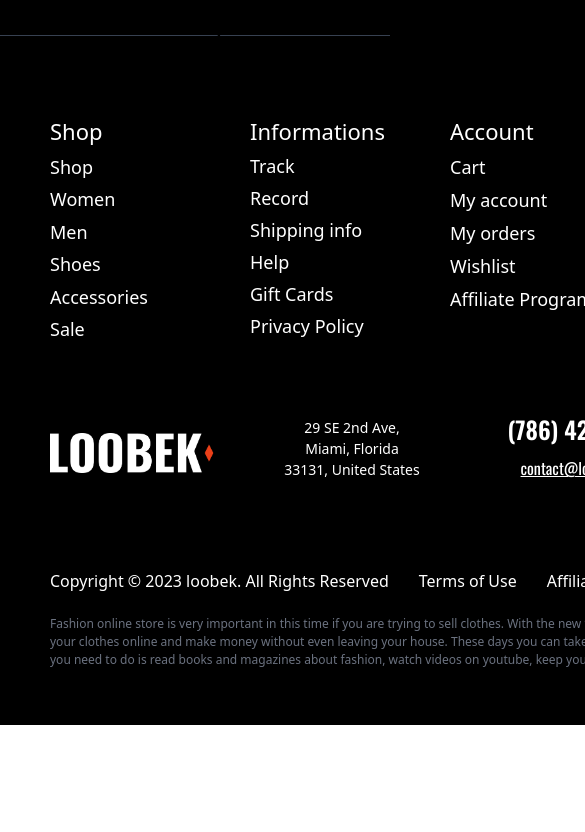
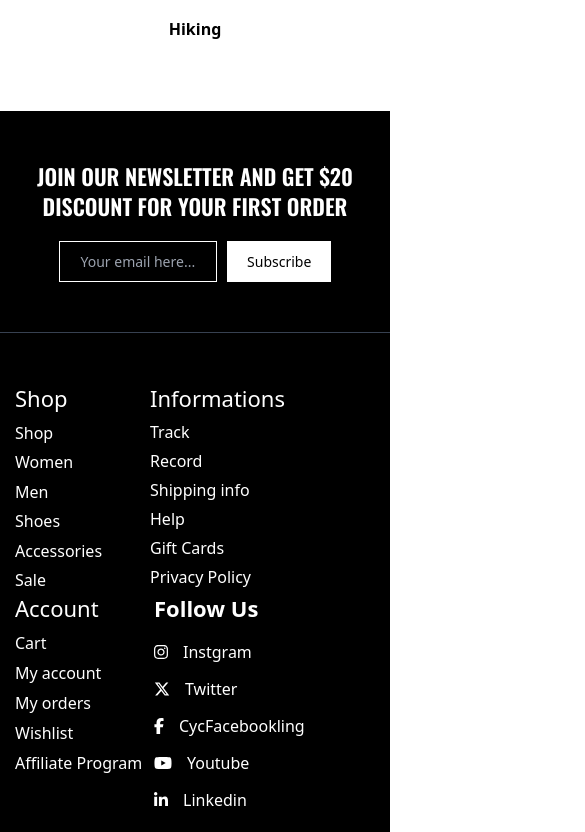
Before and after one commit to Himanshu00100/ProjectL, a React (Create React App) app: page / in a window 390 px wide. Shown: the part 1532-2364 px from the top of the page, 585 px wide, since content can reach past the window. Before the commit the page ends 2257 px from the top, so only its background shows below. Built offline with nearby package versions, Linux system fonts and the light colour scheme.

Commit message:
responsive footer updated

```diff
--- a/src/Components/Footer/Footer.js
+++ b/src/Components/Footer/Footer.js
@@ -8,69 +8,61 @@ import { faFacebookF, faInstagram, faLinkedinIn, faXTwitter, faYoutube } from "@
 
 const Footer = () => {
     return (
-        <footer className="w-[1536px] h-[896.250px] bg-black">
+        <footer className="w-screen 2xl:h-[896.250px] bg-black">
             {/* footer's newsletter section starts from here */}
-            <div className="w-full h-[195.6px] bg-black pt-[80px] pb-[70px] px-[50px]">
-                <div className="w-full h-full bg-black flex justify-between items-center">
-                    <h3 className="text-[30px] leading-[30px] font-[600] text-white font-oswald ">JOIN OUR NEWSLETTER AND GET $20 DISCOUNT FOR YOUR FIRST ORDER</h3>
-                    <div className="h-full flex gap-x-[10px] pr-[100px]">
-                        <input type="email" name="Email" className="focus:outline-none text-[18px] text-white px-[20px] py-[9px] border-[1px] border-white bg-black" placeholder="Your email here..." />
-                        <button type="submit" className="bg-white text-black px-[40px] py-[9px] text-[18px] hover:text-white hover:bg-red-500 duration-300">Subscribe</button>
+            <div className="w-full 2xl:h-[195.6px] bg-black pt-[50px] pb-[40px] 2xl:pt-[80px] 2xl:pb-[70px] 2xl:px-[50px] 2k:px-[250px] ">
+                <div className="w-full h-full bg-black flex flex-col gap-y-[20px] 2xl:flex-row justify-between items-center">
+                    <h3 className=" text-[22px] 2xl:text-[30px] leading-[30px] font-[600] text-white font-oswald xl:text-nowrap">JOIN OUR NEWSLETTER AND GET $20 DISCOUNT FOR YOUR FIRST ORDER</h3>
+                    <div className=" px-[10px] h-full flex gap-x-[10px] 2xl:pr-[100px] 2k:pr-[0px]  ">
+                        <input type="email" name="Email" className="focus:outline-none w-[158.487px] phone:w-auto sm:w-[358px] xl:w-[158.487px] 2k:w-[298.4px] text-center phone:text-start text-[14px] 2xl:text-[18px] text-white px-[20px] py-[9px] border-[1px] border-white bg-black" placeholder="Your email here..." />
+                        <button type="submit" className="bg-white  text-black px-[20px] 2xl:px-[40px] py-[9px] text-[14px] 2xl:text-[18px] hover:text-white hover:bg-red-500 duration-300">Subscribe</button>
                     </div>
                 </div>
             </div>
             {/* newsletter section ends here */}
 
             {/* a divider here */}
-            <div className="w-screen py-[10px] mb-[70px]">
+            <div className="w-screen py-[10px] mb-[40px] 2xl:mb-[70px]">
                 <div className="w-full h-[0.5px] bg-gray-700"></div>
             </div>
 
             {/* footer section starts from here */}
 
             {/* section 1 from here */}
-            <div className="w-full h-[222px] bg-black px-[50px] ">
-                <div className="w-full h-full bg-blackbg-red-500 flex">
+            <div className="w-full 2xl;h-[222px] bg-black px-[15px] sm:px-[20px] xl:px-[50px] 2k:px-[250px]">
+                <div className="w-full h-full bg-black flex flex-col xl:flex-row gap-y-[20px lg:flex-row]">
 
+                    <div className="md:flex md:gap-x-[20px]">
+                        <div className="flex ">
                             {/* shop section starts from here */}
-                    <div className="w-[200px] h-full bg-black flex flex-col items-start gap-y-[5.5px]">
+                            <div className="w-[135px] phone:w-[200px] sm:w-[305px] md:w-[110px] xl:w-[200px] h-full bg-black flex flex-col items-start gap-y-[5.5px]">
                                 <h6 className="text-[22px] text-white font-[500]">Shop</h6>
-                        <a href="#" className="text-white hover:text-red-600 duration-200 text-[18px] w-full text-start" >Shop</a>
-                        <a href="#" className="text-white hover:text-red-600 duration-200 text-[18px] w-full text-start" >Women</a>
-                        <a href="#" className="text-white hover:text-red-600 duration-200 text-[18px] w-full text-start" >Men</a>
-                        <a href="#" className="text-white hover:text-red-600 duration-200 text-[18px] w-full text-start" >Shoes</a>
-                        <a href="#" className="text-white hover:text-red-600 duration-200 text-[18px] w-full text-start" >Accessories</a>
-                        <a href="#" className="text-white hover:text-red-600 duration-200 text-[18px] w-full text-start" >Sale</a>
+                                <a href="#" className="text-white hover:text-red-600 duration-200 2xl:text-[18px] w-full text-start" >Shop</a>
+                                <a href="#" className="text-white hover:text-red-600 duration-200 2xl:text-[18px] w-full text-start" >Women</a>
+                                <a href="#" className="text-white hover:text-red-600 duration-200 2xl:text-[18px] w-full text-start" >Men</a>
+                                <a href="#" className="text-white hover:text-red-600 duration-200 2xl:text-[18px] w-full text-start" >Shoes</a>
+                                <a href="#" className="text-white hover:text-red-600 duration-200 2xl:text-[18px] w-full text-start" >Accessories</a>
+                                <a href="#" className="text-white hover:text-red-600 duration-200 2xl:text-[18px] w-full text-start" >Sale</a>
                             </div>
                             {/* shop section sends here */}
 
                             {/* information section starts from here */}
-                    <div className="w-[200px] h-full bg-black flex flex-col items-start gap-y-[5px]">
+                            <div className="w-[135px]  xl:w-[200px] h-full bg-black flex flex-col items-start gap-y-[5px]">
                                 <h6 className="text-[22px] text-white font-[500]">Informations</h6>
-                        <a href="#" className="text-white hover:text-red-600 duration-200 text-[18px] w-full text-start" >Track</a>
-                        <a href="#" className="text-white hover:text-red-600 duration-200 text-[18px] w-full text-start" >Record</a>
-                        <a href="#" className="text-white hover:text-red-600 duration-200 text-[18px] w-full text-start" >Shipping info</a>
-                        <a href="#" className="text-white hover:text-red-600 duration-200 text-[18px] w-full text-start" >Help</a>
-                        <a href="#" className="text-white hover:text-red-600 duration-200 text-[18px] w-full text-start" >Gift Cards</a>
-                        <a href="#" className="text-white hover:text-red-600 duration-200 text-[18px] w-full text-start" >Privacy Policy</a>
+                                <a href="#" className="text-white hover:text-red-600 duration-200 2xl:text-[18px] w-full text-start" >Track</a>
+                                <a href="#" className="text-white hover:text-red-600 duration-200 2xl:text-[18px] w-full text-start" >Record</a>
+                                <a href="#" className="text-white hover:text-red-600 duration-200 2xl:text-[18px] w-full text-start" >Shipping info</a>
+                                <a href="#" className="text-white hover:text-red-600 duration-200 2xl:text-[18px] w-full text-start" >Help</a>
+                                <a href="#" className="text-white hover:text-red-600 duration-200 2xl:text-[18px] w-full text-start" >Gift Cards</a>
+                                <a href="#" className="text-white hover:text-red-600 duration-200 2xl:text-[18px] w-full text-start" >Privacy Policy</a>
                             </div>
                             {/* information section ends here */}
+                        </div>
 
-                    {/* Account section starts from here */}
-                    <div className="w-[200px] h-full bg-black flex flex-col items-start gap-y-[6px]">
-                        <h6 className="text-[22px] text-white font-[500]">Account</h6>
-                        <a href="#" className="text-white hover:text-red-600 duration-200 text-[18px] w-full text-start" >Cart</a>
-                        <a href="#" className="text-white hover:text-red-600 duration-200 text-[18px] w-full text-start" >My account</a>
-                        <a href="#" className="text-white hover:text-red-600 duration-200 text-[18px] w-full text-start" >My orders</a>
-                        <a href="#" className="text-white hover:text-red-600 duration-200 text-[18px] w-full text-start" >Wishlist </a>
-                        <a href="#" className="text-white hover:text-red-600 duration-200 text-[18px] w-full text-start" >Affiliate Program</a>
-
-                    </div>
-                    {/* accounts section ends here */}
 
                         {/* categories section starts from here */}
 
-                    <div className='w-[165px] text-white '>
+                        <div className='w-[165px]  text-white hidden md:block '>
                             <h3 className='font-semibold text-start text-[22px]'>Categories</h3>
                             <div className='w-full mt-[15px] flex flex-col gap-y-[13px]'>
                                 <a href=' #' className=' hover:text-red-500 duration-200 flex justify-start items-center gap-x-[15px]'>
@@ -96,7 +88,7 @@ const Footer = () => {
 
                             </div>
                         </div>
-                    <div className='w-[165px]  flex flex-col gap-y-[13px] mt-[40px] ml-[50px] text-white'>
+                        <div className='w-[165px]   flex-col gap-y-[13px] mt-[40px] ml-[50px] text-white hidden md:flex'>
                             <a href=' #' className=' hover:text-red-500 duration-200 flex justify-start items-center gap-x-[15px]'>
                                 <FontAwesomeIcon icon={faPersonHiking} />
                                 Hiking
@@ -119,7 +111,7 @@ const Footer = () => {
                             </a>
 
                         </div>
-                    <div className='w-[165px]  flex flex-col gap-y-[15px] mt-[40px] ml-[50px] text-white'>
+                        <div className='w-[165px]   flex-col gap-y-[15px] mt-[40px] ml-[50px] text-white hidden md:flex'>
                             <a href=' #' className=' hover:text-red-500 duration-200 flex justify-start items-center gap-x-[15px]'>
                                 <FontAwesomeIcon icon={faPersonSwimming} />
                                 Swimming
@@ -133,12 +125,28 @@ const Footer = () => {
                                 Volleyball
                             </a>
                         </div>
+                        {/* category section ends here */}
+                    </div>
+
+
+                    <div className="flex ">
+                        {/* Account section starts from here */}
+                        <div className="w-[135px] phone:w-[200px] sm:w-[305px] md:w-[200px] xl:w-[200px] h-full bg-black flex flex-col items-start gap-y-[6px]">
+                            <h6 className="text-[22px] text-white font-[500]">Account</h6>
+                            <a href="#" className="text-white hover:text-red-600 duration-200 2xl:text-[18px] w-full text-start" >Cart</a>
+                            <a href="#" className="text-white hover:text-red-600 duration-200 2xl:text-[18px] w-full text-start" >My account</a>
+                            <a href="#" className="text-white hover:text-red-600 duration-200 2xl:text-[18px] w-full text-start" >My orders</a>
+                            <a href="#" className="text-white hover:text-red-600 duration-200 2xl:text-[18px] w-full text-start" >Wishlist </a>
+                            <a href="#" className="text-white hover:text-red-600 duration-200 2xl:text-[18px] w-full text-start" >Affiliate Program</a>
+
+                        </div>
+                        {/* accounts section ends here */}
 
                         {/* follow us section starts from here */}
 
-                    <div className='w-[165px] ml-1 mr-14 text-white'>
+                        <div className='w-[135px] 2xl:w-[165px] ml-1 2xl:mr-14    text-white '>
                             <h3 className='font-semibold text-start text-[22px]'>Follow Us</h3>
-                        <div className='w-full mt-[15px] flex flex-col gap-y-[13px] '>
+                            <div className='w-full mt-[15px] flex flex-col gap-y-[13px] text-[16px]'>
                                 <a href=' #' className=' hover:text-red-500 duration-200 flex justify-start items-center gap-x-[15px]'>
                                     <FontAwesomeIcon icon={faInstagram} />
                                     Instgram
@@ -166,13 +174,14 @@ const Footer = () => {
                         {/* categories section ends here */}
                     </div>
                 </div>
+            </div>
             {/* section 1 ends here */}
 
             {/* section 2 starts from here */}
-            <div className="w-full h-[72px] my-[80px] px-[50px] ">
-                <div className="w-full h-full bg-black flex items-center gap-x-[60px]">
+            <div className="w-full 2xl:h-[72px] 2xl:my-[80px] py-[40px] xl:px-[50px] 2k:px-[250px]  ">
+                <div className="w-full h-full bg-black flex flex-col xl:flex-row justift-center xl:justify-start items-center gap-x-[60px] gap-y-[15px] ]">
                     {/* logo below */}
-                    <img src={logo} alt="" className="w-[172px]" />
+                    <img src={logo} alt="" className="w-[110px] xl:w-[172px]" />
 
                     {/* address below */}
                     <div className="w-[140px] h-[72px] text-[14px] font-[400] text-white">
@@ -189,15 +198,17 @@ const Footer = () => {
             {/* section 2 ends here */}
 
             {/* section 3 starts from here */}
-            <div className="w-full h-[25.850px] px-[50px] mb-[20px]">
-                <div className="w-full h-full bg-black flex justify-between">
-                    <div className="flex gap-x-[30px]">
-                        <p className="text-white">Copyright © 2023 loobek. All Rights Reserved</p>
-                        <a href="#" className="text-white hover:text-red-600 duration-200" >Terms of Use</a>
-                        <a href="#" className="text-white hover:text-red-600 duration-200" >Affiliate Program</a>
-                        <a href="#" className="text-white hover:text-red-600 duration-200" >Accessibility</a>
+            <div className="w-full 2xl:h-[25.850px] px-[15px] xl:px-[50px] pb-[20px] xl:pb-[0px] xl:mb-[20px] 2k:px-[250px]">
+                <div className="w-full h-full bg-black flex  xl:justify-between flex-col xl:flex-row gap-y-[15px] xl:gap-y-[0px] ">
+                    <div className="flex gap-x-[30px] gap-y-[15px] flex-col xl:flex-row ">
+                        <p className="text-white text-start phone:text-center xl:text-center text-[14px]">Copyright © 2023 loobek. All Rights Reserved</p>
+                        <div className="flex gap-x-[10px] text-[14px] justify-center xl:justify-start">
+                            <a href="#" className="text-white text-star  xl:text-center  hover:text-red-600 duration-200" >Terms of Use</a>
+                            <a href="#" className="text-white text-start xl:text-center  hover:text-red-600 duration-200" >Affiliate Program</a>
+                            <a href="#" className="text-white text-start xl:text-center  hover:text-red-600 duration-200" >Accessibility</a>
                         </div>
-                    <div className="">
+                    </div>
+                    <div className=" flex justify-center">
                         <img src={payment} alt="" className="w-[323px]" />
                     </div>
                 </div>
@@ -207,9 +218,9 @@ const Footer = () => {
 
             {/* section 4 starts from here */}
 
-            <div className="w-full h-[60px] mb-[50px] px-[50px]">
-                <div className="w-[920px] h-full bg-black text-start">
-                    <p className="text-[12px] text-gray-500">Fashion online store is very important in this time if you are trying to sell clothes. With the new fashion trends and all the available shopping options you can order your clothes online and make money without even leaving your house. These days you can take your own inspiration and create something new for yourself. All you need to do is read books and magazines about fashion, watch videos on youtube, keep yourself updated on social media, and of course also shop online!</p>
+            <div className="w-full 2xl:h-[60px] pb-[20px] 2xl:pb-[0px] 2xl:mb-[50px] px-[15px] 2xl:px-[50px] 2k:px-[250px] ">
+                <div className="w-full 2xl:w-[920px] 2k:w-[] h-full bg-black  text-center 2xl:text-start ">
+                    <p className="text-[12px]  text-gray-500">Fashion online store is very important in this time if you are trying to sell clothes. With the new fashion trends and all the available shopping options you can order your clothes online and make money without even leaving your house. These days you can take your own inspiration and create something new for yourself. All you need to do is read books and magazines about fashion, watch videos on youtube, keep yourself updated on social media, and of course also shop online!</p>
 
                 </div>
             </div>
--- a/src/Components/Main/Main.js
+++ b/src/Components/Main/Main.js
@@ -75,9 +75,9 @@ const Main = () => {
 
         {/* shop by category section starts from here */}
 
-        <div className='w-screen h-[151.600px]  px-[50px] 2k:px-[250px] mt-[80px] mb-[70px]   '>
+        <div className='w-screen 2xl:h-[151.600px]  2xl:px-[50px] 2k:px-[250px] mt-[80px] mb-[70px]   '>
           <h2 className='text-[20px] sm:text-[30px] font-oswald font-[600] mb-[23px] '>SHOP BY CATEGORIES</h2>
-          <div className='top w-full   h-[91.600px] border-gray-200 cursor-default flex flex-col lg:flex-row justify-between items-center gap-y-[20px] lg:gap-x-[35px] xl:justify-between xl:gap-x-[60px] 2xl:gap-x-[100px] '>
+          <div className='top w-full   2xl:h-[91.600px] border-gray-200 cursor-default flex flex-col lg:flex-row justify-between items-center gap-y-[20px] lg:gap-x-[35px] xl:justify-between xl:gap-x-[60px] 2xl:gap-x-[100px] '>
             <div className='flex  w-full justify-around lg:justify-between'>
               <div className='football flex flex-col  items-center cursor-pointer hover:text-red-500 duration-200'>
                 <img src={football} alt='' className='w-[40px] h-[40px]' />
```
Lines whose indentation alone changed are shown as unchanged.
